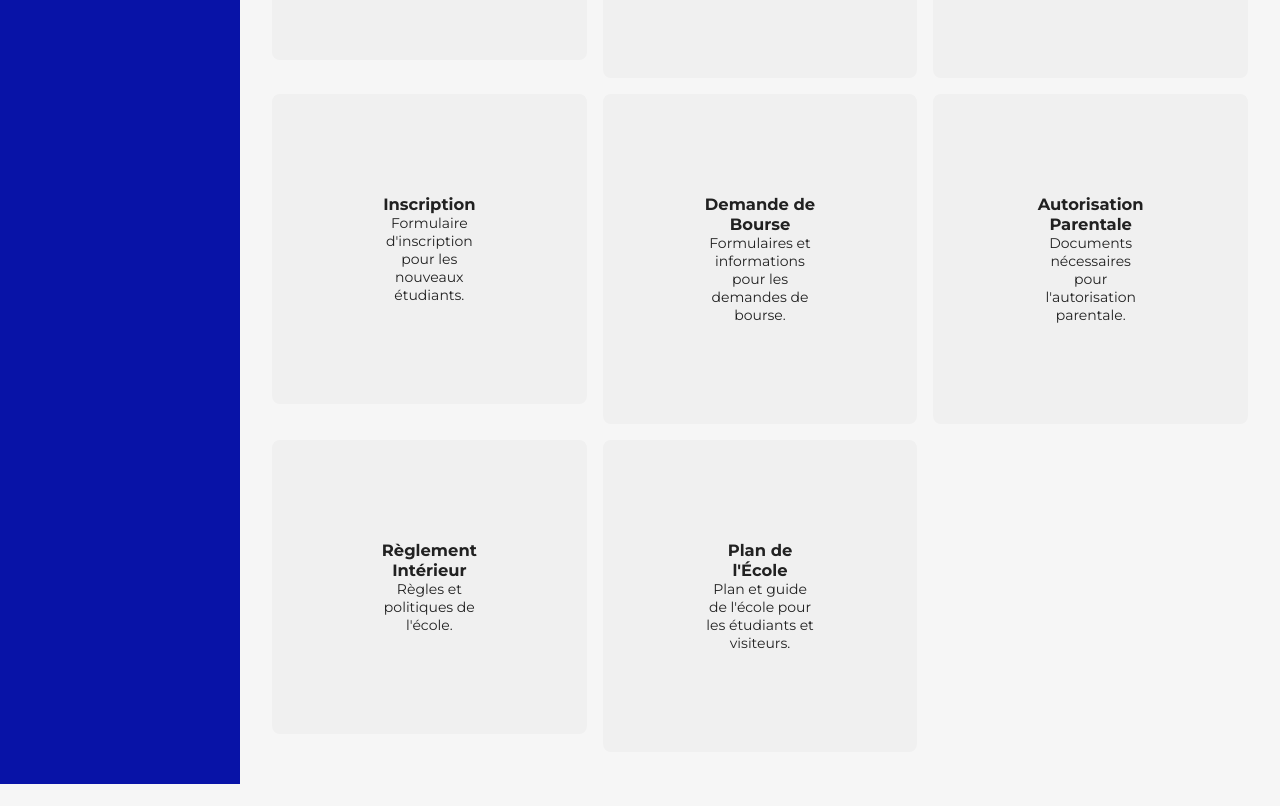
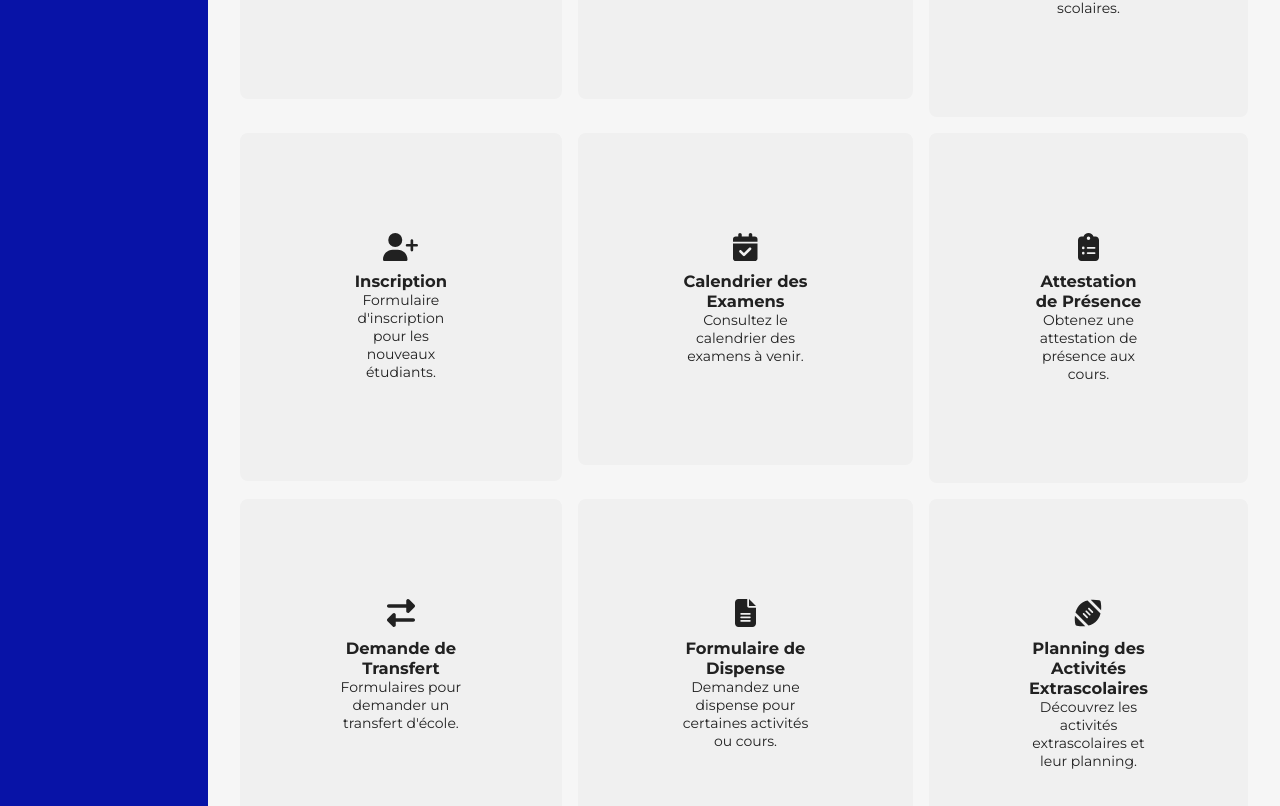
Before and after one commit to abdelrazzakghrawi/gestion_des_documents-S7, a React (Vite) app in the folder react/: page /document in a window 1280 px wide. Shown: the part 454-1260 px from the top of the page. Before the commit the page ends 1238 px from the top, so only its background shows below. Built offline with nearby package versions, Linux system fonts and the light colour scheme; no server answers; sample sign-in values are in the browser's storage.

Commit message:
last version

```diff
--- a/package.json
+++ b/package.json
@@ -13,6 +13,9 @@
     },
     "dependencies": {
         "@fortawesome/fontawesome-free": "^6.5.1",
+        "@fortawesome/fontawesome-svg-core": "^6.5.1",
+        "@fortawesome/free-solid-svg-icons": "^6.5.1",
+        "@fortawesome/react-fontawesome": "^0.2.0",
         "lodash": "^4.17.21",
         "prop-types": "^15.8.1",
         "react-dnd": "^16.0.1",
--- a/react/src/views/EtudiantViews/Document.jsx
+++ b/react/src/views/EtudiantViews/Document.jsx
@@ -1,10 +1,17 @@
 import { useState } from 'react';
 import PropTypes from 'prop-types';
 import { Link } from 'react-router-dom';
+import { FontAwesomeIcon  } from '@fortawesome/react-fontawesome';
+import { faCertificate, faClock, faBook,faUserPlus, faDollarSign,  faMap  } from '@fortawesome/free-solid-svg-icons'; // Importez les icônes spécifiques dont vous avez besoin
 
-const GridSection = ({ route, title, content }) => (
+import { faCalendarCheck, faChalkboardTeacher, faBriefcase, faFileSignature, faShieldAlt, faCalendar } from '@fortawesome/free-solid-svg-icons';
+import { faClipboardList, faExchangeAlt, faFileAlt, faFootballBall } from '@fortawesome/free-solid-svg-icons';
+
+
+const GridSection = ({ route, title, content, icon }) => (
     <Link to={route} style={{ textDecoration: 'none', color: 'inherit' }}>
         <div style={{ backgroundColor: '#f0f0f0', padding: '100px', borderRadius: '8px', textAlign: 'center' }}>
+            <FontAwesomeIcon icon={icon} size="2x" style={{ marginBottom: '10px' }} />
             <h3>{title}</h3>
             <p>{content}</p>
         </div>
@@ -15,21 +22,33 @@ GridSection.propTypes = {
     route: PropTypes.string.isRequired,
     title: PropTypes.string.isRequired,
     content: PropTypes.string.isRequired,
+    icon: PropTypes.object.isRequired,
 };
 
 export default function Document() {
     const [searchTerm, setSearchTerm] = useState('');
     const gridData = [
-        { route: "/documents/attestation-scolaire", title: "Attestation Scolaire", content: "Obtenez votre attestation scolaire ici." },
-        { route: "/documents/emploi-du-temps", title: "Emploi du Temps", content: "Consultez les horaires des cours et des activités." },
-        { route: "/documents/notes-et-resultats", title: "Notes et Résultats", content: "Accédez à vos notes et résultats scolaires." },
-        { route: "/documents/inscription", title: "Inscription", content: "Formulaire d'inscription pour les nouveaux étudiants." },
-        { route: "/documents/demande-de-bourse", title: "Demande de Bourse", content: "Formulaires et informations pour les demandes de bourse." },
-        { route: "/documents/autorisation-parentale", title: "Autorisation Parentale", content: "Documents nécessaires pour l'autorisation parentale." },
-        { route: "/documents/reglement-interieur", title: "Règlement Intérieur", content: "Règles et politiques de l'école." },
-        { route: "/documents/plan-ecole", title: "Plan de l'École", content: "Plan et guide de l'école pour les étudiants et visiteurs." }
+        { route: "/documents/attestation-scolaire", title: "Attestation Scolaire", content: "Obtenez votre attestation scolaire ici.", icon: faCertificate },
+        { route: "/documents/emploi-du-temps", title: "Emploi du Temps", content: "Consultez les horaires des cours et des activités.", icon: faClock },
+        { route: "/documents/notes-et-resultats", title: "Notes et Résultats", content: "Accédez à vos notes et résultats scolaires.", icon: faBook },
+        { route: "/documents/inscription", title: "Inscription", content: "Formulaire d'inscription pour les nouveaux étudiants.", icon: faUserPlus },
+        { route: "/documents/calendrier-examens", title: "Calendrier des Examens", content: "Consultez le calendrier des examens à venir.", icon: faCalendarCheck },
+        { route: "/documents/attestation-presence", title: "Attestation de Présence", content: "Obtenez une attestation de présence aux cours.", icon: faClipboardList },
+        { route: "/documents/demande-transfert", title: "Demande de Transfert", content: "Formulaires pour demander un transfert d'école.", icon: faExchangeAlt },
+        { route: "/documents/formulaire-dispense", title: "Formulaire de Dispense", content: "Demandez une dispense pour certaines activités ou cours.", icon: faFileAlt },
+        { route: "/documents/planning-activites-extrascolaires", title: "Planning des Activités Extrascolaires", content: "Découvrez les activités extrascolaires et leur planning.", icon: faFootballBall },
+        { route: "/documents/demande-de-bourse", title: "Demande de Bourse", content: "Formulaires et informations pour les demandes de bourse.", icon: faDollarSign },
+        { route: "/documents/plan-ecole", title: "Plan de l'École", content: "Plan et guide de l'école pour les étudiants et visiteurs.", icon: faMap },
+        { route: "/documents/informations-cours", title: "Informations sur les Cours", content: "Détails et matériel pour vos cours.", icon: faChalkboardTeacher },
+        { route: "/documents/rapports-stage", title: "Rapports de Stage", content: "Guides et modèles pour les rapports de stage.", icon: faBriefcase },
+        { route: "/documents/procedures-administratives", title: "Procédures Administratives", content: "Instructions pour les démarches administratives.", icon: faFileSignature },
+        { route: "/documents/regles-securite", title: "Règles de Sécurité", content: "Règles et consignes de sécurité de l'établissement.", icon: faShieldAlt },
+        { route: "/documents/programme-evenements", title: "Programme d'Événements", content: "Calendrier des événements et activités scolaires.", icon: faCalendar },
+
+
+
+
     ];
-
     const filteredData = gridData.filter((data) => {
         // Filtrer les données en fonction de la valeur de recherche
         const lowerCaseSearchTerm = searchTerm.toLowerCase();
@@ -51,10 +70,10 @@ export default function Document() {
                 />
             </div>
             <div style={{ display: 'grid', gridTemplateColumns: '1fr 1fr 1fr', gap: '16px' }}>
-                {filteredData.map((data, index) => (
-                    <GridSection key={index} {...data} />
-                ))}
-            </div>
+    {filteredData.map((data, index) => (
+        <GridSection key={index} {...data} />
+    ))}
+</div>
         </div>
     );
 }
```
Also changed, not shown: 1 other file (tests, documents, lock files or other folders).
